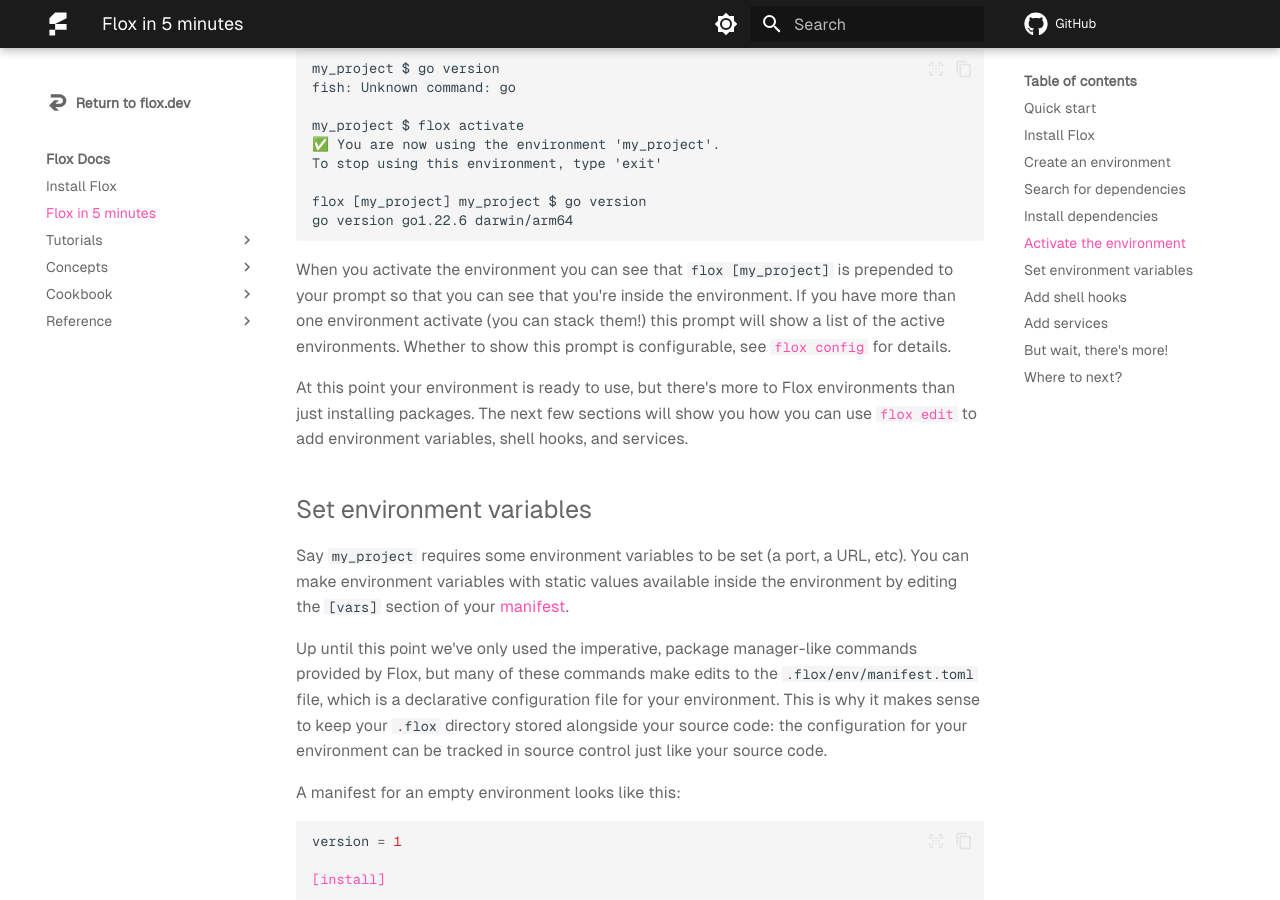
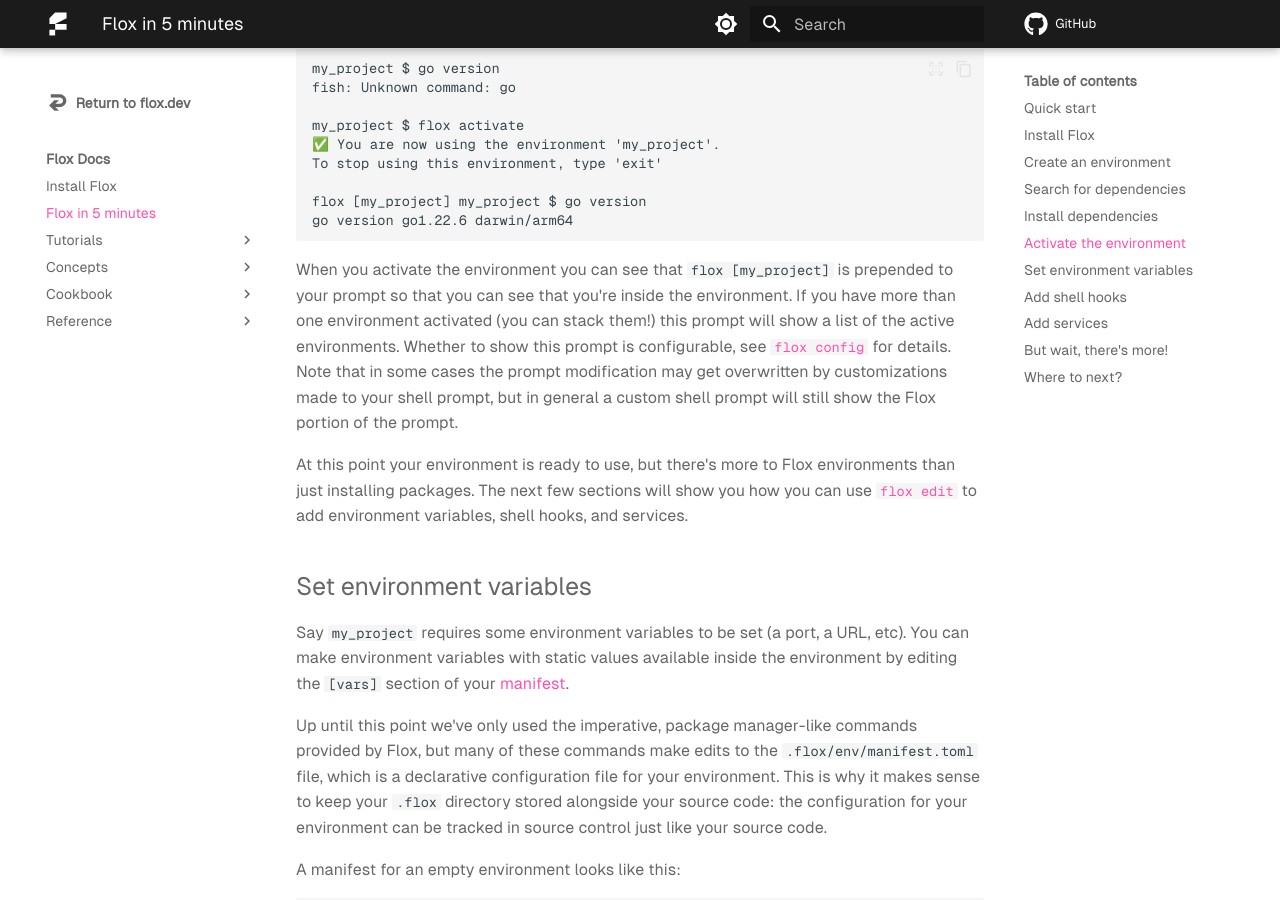
Before and after one commit to flox/floxdocs, an MkDocs documentation site: the page built from docs/index.md, in a window 1280 px wide and 900 px high, scrolled down 5021 px. Built offline with MkDocs 1.6.1 and Material for MkDocs 9.7.7, drawn with Linux system fonts in a browser that asks for light colours; plug-ins that fetch from the network failed and are left out; comment, search, counter and statistics services are not loaded.

Commit message:
chore: review suggestions

```diff
--- a/docs/index.md
+++ b/docs/index.md
@@ -439,10 +439,14 @@
 When you activate the environment you can see that `flox [my_project]` is
 prepended to your prompt so that you can see that you're inside the
 environment.
-If you have more than one environment activate (you can stack them!) this prompt
-will show a list of the active environments.
+If you have more than one environment activated (you can stack them!) this
+prompt will show a list of the active environments.
 Whether to show this prompt is configurable, see [`flox config`][config]
 for details.
+Note that in some cases the prompt modification may get overwritten by
+customizations made to your shell prompt,
+but in general a custom shell prompt will still show the Flox portion of the
+prompt.
 
 At this point your environment is ready to use,
 but there's more to Flox environments than just installing packages.
```
